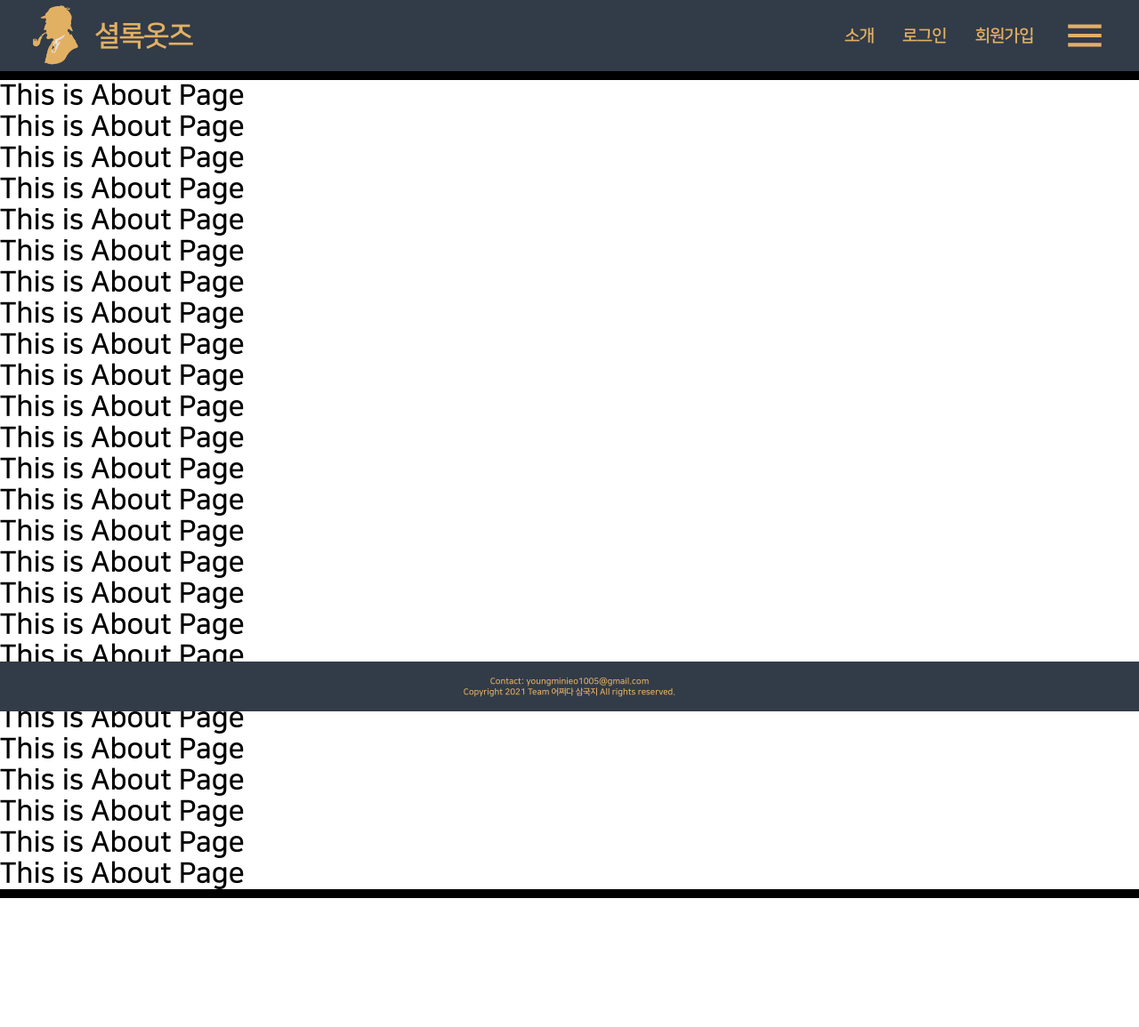
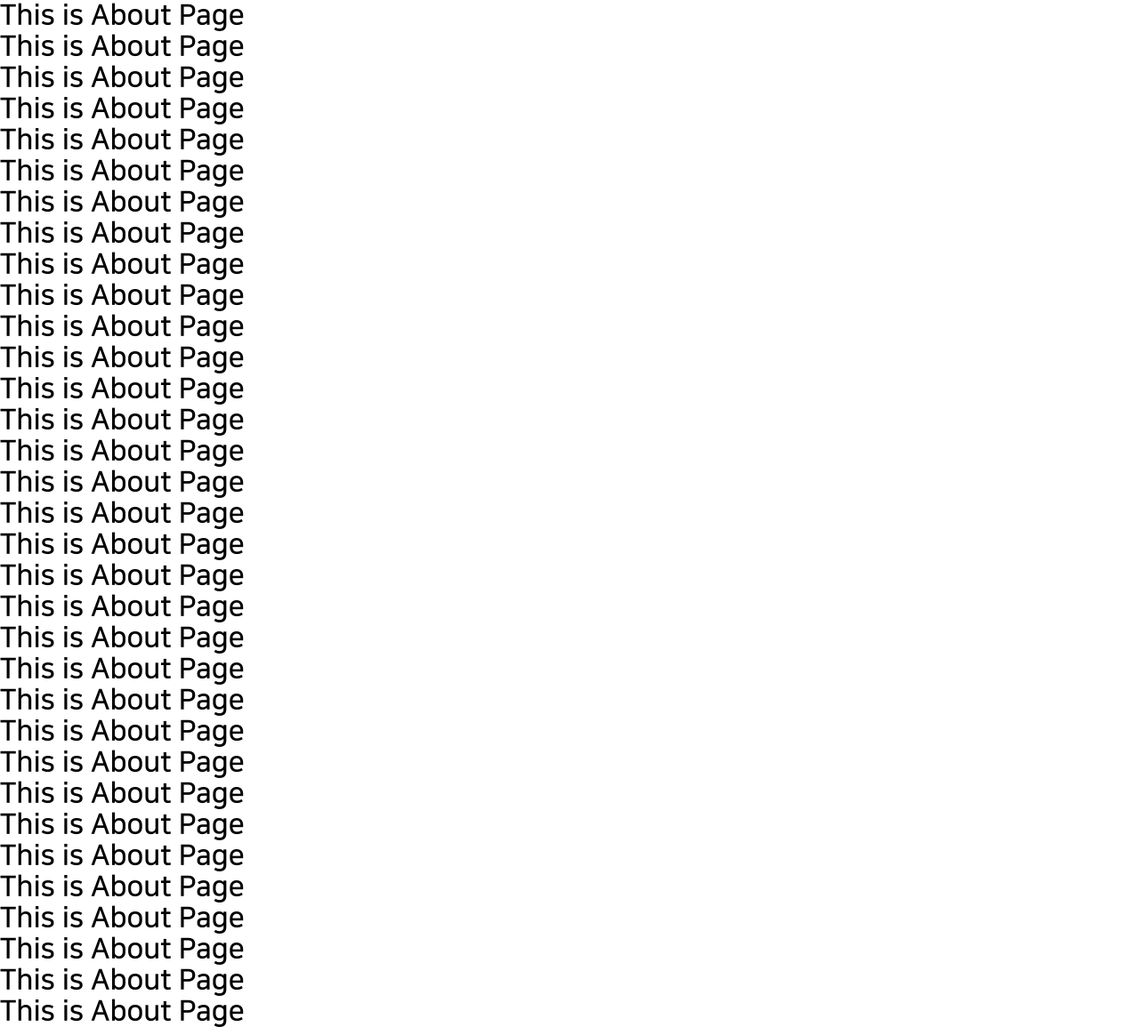
Before and after one commit to M-U-I-N-D-O/muindo-client, a React (Create React App) app in the folder client/: page /about in a window 1280 px wide. Shown: the whole page at 89% size. Before the commit the page ends 1066 px from the top, so only its background shows below. Built offline with nearby package versions, Linux system fonts and the light colour scheme.

Commit message:
Update : navbar partial view

```diff
--- a/client/src/App.css
+++ b/client/src/App.css
@@ -46,8 +46,8 @@
 }
 
 #root {
-  margin-bottom: 3.5rem;
+  /* margin-bottom: 3.5rem;
   margin-top: 5rem;
   border-top: 10px solid black;
-  border-bottom: 10px solid black;
+  border-bottom: 10px solid black; */
 }
--- a/client/src/App.js
+++ b/client/src/App.js
@@ -1,6 +1,6 @@
 import React from 'react';
 import { Switch, Route, BrowserRouter as Router } from 'react-router-dom';
-
+import { useSelector } from 'react-redux';
 import Intro from './pages/Intro';
 import Home from './pages/Home';
 import About from './pages/About';
@@ -16,9 +16,10 @@ import Footer from './components/Footer';
 import './App.css';
 
 function App() {
+  const navMode = useSelector((state) => state.navbar.switch);
   return (
     <Router>
-      <Navbar />
+      {navMode === 1 && <Navbar />}
       <Switch>
         <Route exact path="/" component={Intro} />
         <Route exact path="/home" component={Home} />
@@ -29,7 +30,7 @@ function App() {
         <Route exact path="/community" component={Community} />
         <Route exact path="/solution" component={Solution} />
       </Switch>
-      <Footer />
+      {navMode === 1 && <Footer />}
     </Router>
   );
 }
--- a/client/src/actions/index.js
+++ b/client/src/actions/index.js
@@ -0,0 +1,6 @@
+export const navbarMode = (number) => {
+  return {
+    type: 'NAV_MODE',
+    number,
+  };
+};
--- a/client/src/components/Footer/index.js
+++ b/client/src/components/Footer/index.js
@@ -1,5 +1,6 @@
 import React from 'react';
 import styled from 'styled-components';
+import { makeStyles } from '@material-ui/core/styles';
 
 const FooterBox = styled.div`
   position: Fixed;
@@ -17,11 +18,17 @@ const FooterText = styled.p`
   font-size: 1.2vh;
   margin: 2px 0;
 `;
+const useStyles = makeStyles((theme) => ({
+  root: {
+    flexGrow: 1,
+  },
+}));
 
 function Footer() {
+  const classes = useStyles();
   return (
     <FooterBox>
-      <div>
+      <div className={classes.root}>
         <FooterText>Contact: youngminieo1005@gmail.com</FooterText>
         <FooterText>
           Copyright 2021 Team 어쩌다 삼국지 All rights reserved.
--- a/client/src/components/Navbar/index.js
+++ b/client/src/components/Navbar/index.js
@@ -1,7 +1,8 @@
 import React, { useState } from 'react';
 import clsx from 'clsx';
 import { NavLink as Link } from 'react-router-dom';
-
+import { useDispatch } from 'react-redux';
+import { navbarMode } from '../../actions';
 import styled from 'styled-components';
 import { makeStyles } from '@material-ui/core/styles';
 import { createMuiTheme } from '@material-ui/core/styles';
@@ -56,7 +57,11 @@ const useStyles = makeStyles((theme) => ({
 function Navbar() {
   const classes = useStyles();
   const [open, setOpen] = useState(false);
+  const dispatch = useDispatch();
 
+  const handleNavbarMode = (mode) => {
+    dispatch(navbarMode(mode));
+  };
   const toggleDrawer = (anchor, open) => (event) => {
     if (
       event &&
@@ -77,18 +82,19 @@ function Navbar() {
       <Divider />
       <List>
         {[
-          ['홈', '/home'],
-          ['인트로', '/'],
-          ['셜록의 돋보기', '/analysis_clothes'],
-          ['왓슨의 믹스매치', '/analysis_color'],
-          ['베이커가 옷장', '/closet'],
-          ['옷장 커뮤니티', '/community'],
-          ['모리아티 솔루션', '/solution'],
+          ['홈', '/home', 1],
+          ['인트로', '/', 0],
+          ['셜록의 돋보기', '/analysis_clothes', 1],
+          ['왓슨의 믹스매치', '/analysis_color', 1],
+          ['베이커가 옷장', '/closet', 1],
+          ['옷장 커뮤니티', '/community', 1],
+          ['모리아티 솔루션', '/solution', 1],
         ].map((text, index) => (
           <Link
             key={index.toString()}
             to={`${text[1]}`}
             style={{ textDecoration: 'none' }}
+            onClick={() => handleNavbarMode(text[2])}
           >
             <ListItem button>
               <Typography
@@ -114,11 +120,15 @@ function Navbar() {
         }}
       >
         <Toolbar>
-          <Link to="/">
+          <Link to="/" onClick={() => handleNavbarMode(0)}>
             <img src="/images/navbar/logoImg.png" alt="logoImg" width="80vh" />
           </Link>
           <NavTitle>
-            <Link to="/" style={{ textDecoration: 'none', color: '#e2b063' }}>
+            <Link
+              to="/"
+              onClick={() => handleNavbarMode(0)}
+              style={{ textDecoration: 'none', color: '#e2b063' }}
+            >
               셜록옷즈
             </Link>
           </NavTitle>
--- a/client/src/pages/About/index.js
+++ b/client/src/pages/About/index.js
@@ -29,6 +29,13 @@ function Abuot() {
       <h1>This is About Page</h1>
       <h1>This is About Page</h1>
       <h1>This is About Page</h1>
+      <h1>This is About Page</h1>
+      <h1>This is About Page</h1>
+      <h1>This is About Page</h1>
+      <h1>This is About Page</h1>
+      <h1>This is About Page</h1>
+      <h1>This is About Page</h1>
+      <h1>This is About Page</h1>
     </div>
   );
 }
--- a/client/src/pages/Intro/index.js
+++ b/client/src/pages/Intro/index.js
@@ -1,5 +1,7 @@
 import React from 'react';
 import { Link } from 'react-router-dom';
+import { useDispatch } from 'react-redux';
+import { navbarMode } from '../../actions';
 import { makeStyles } from '@material-ui/core/styles';
 
 const useStyles = makeStyles((theme) => ({
@@ -49,16 +51,22 @@ const useStyles = makeStyles((theme) => ({
 
 function Intro() {
   const classes = useStyles();
+  const dispatch = useDispatch();
 
+  const handleNavbarMode = () => {
+    dispatch(navbarMode(1));
+  };
   return (
     <div className={classes.root}>
-      <Link className={classes.introElements} to="/">
+      <Link className={classes.introElements} to="/home">
         <div className={classes.signBox}>
           <h1 className={classes.signText}>Sherlock Odd</h1>
+
           <img
             className={classes.door}
             alt=""
             src="/images/intro/intro_door.jpg"
+            onClick={handleNavbarMode}
           />
           <div className={classes.doorBottom}></div>
         </div>
--- a/client/src/reducers/index.js
+++ b/client/src/reducers/index.js
@@ -1,4 +1,8 @@
-import { combineReducers } from "redux";
-const allReducer = combineReducers({});
+import { combineReducers } from 'redux';
+import navbarReducer from './navbar';
+
+const allReducer = combineReducers({
+  navbar: navbarReducer,
+});
 
 export default allReducer;
--- /dev/null
+++ b/client/src/reducers/navbar.js
@@ -0,0 +1,10 @@
+const navbarReducer = (state = { switch: 0 }, action) => {
+  switch (action.type) {
+    case 'NAV_MODE':
+      return { ...state, switch: action.number };
+    default:
+      return state;
+  }
+};
+
+export default navbarReducer;
```
